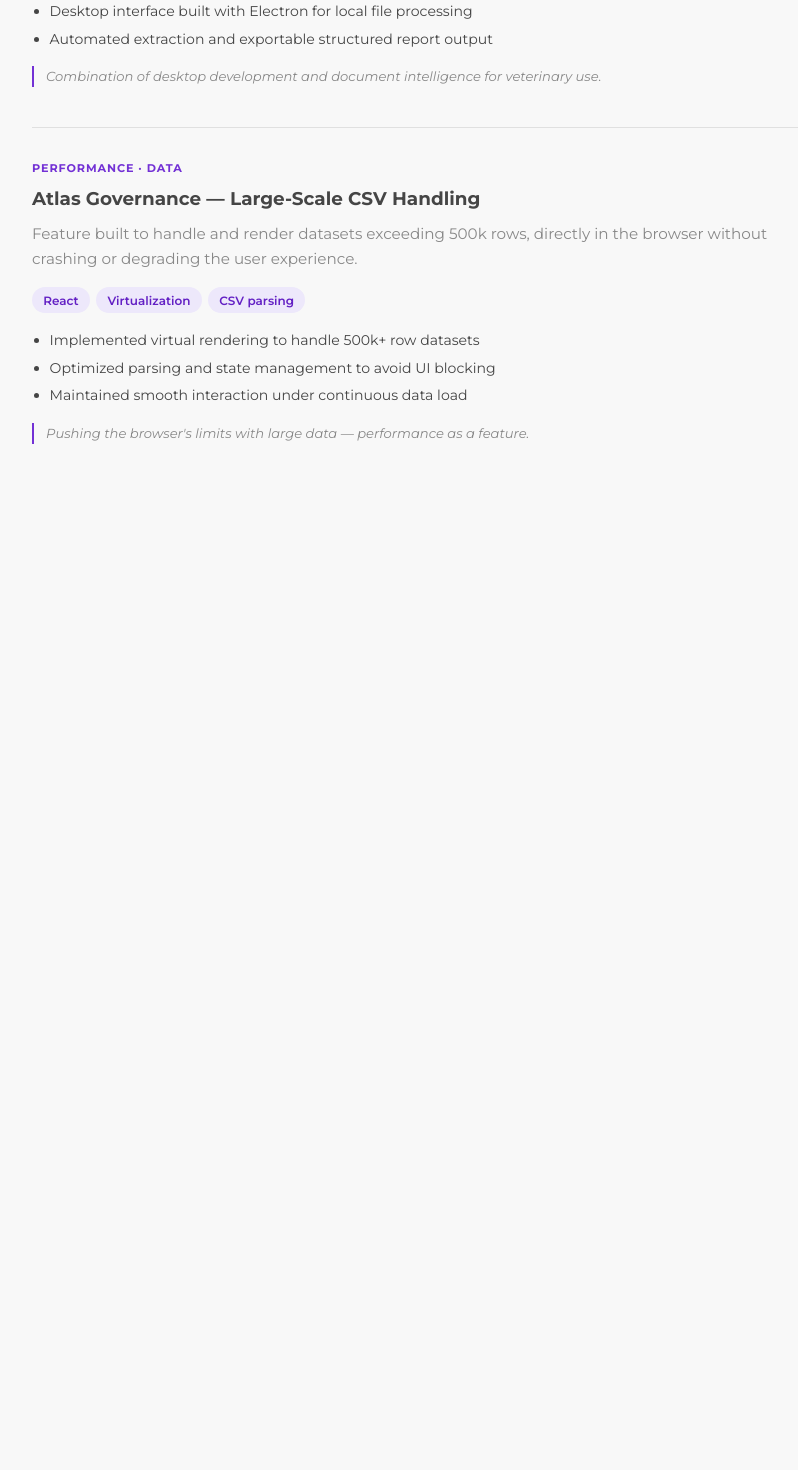
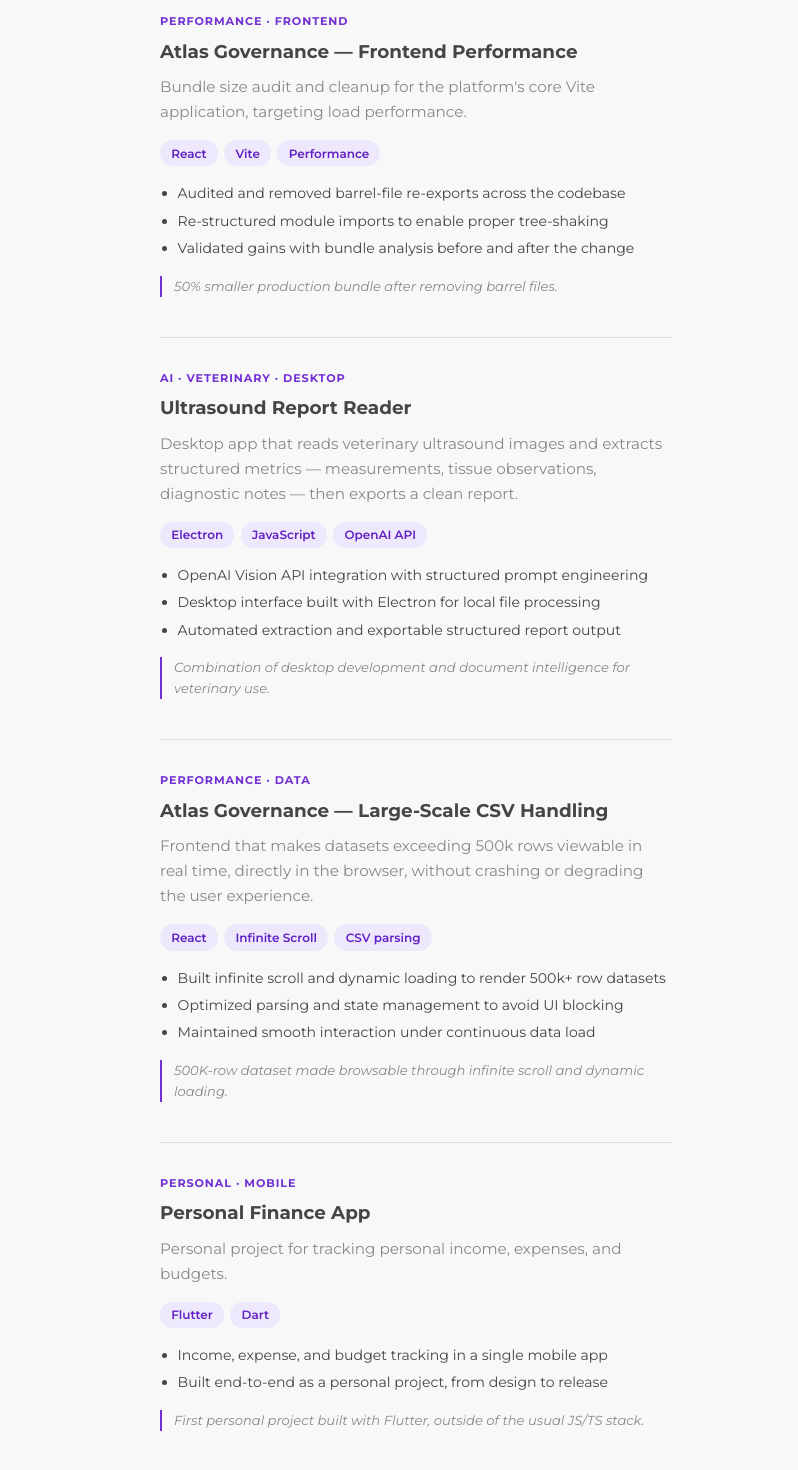
Before and after one commit to codenicolai/portfolio, a SvelteKit app: page /projects in a window 1280 px wide. Shown: the part 1540-3010 px from the top of the page, without its empty margins (224-1022 px from the left). Before the commit the page ends 2080 px from the top, so only its background shows below. Built offline with nearby package versions, Linux system fonts and the light colour scheme.

Commit message:
feat: update detail container width across multiple pages and enhance project descriptions

```diff
--- a/package.json
+++ b/package.json
@@ -8,7 +8,7 @@
 		"build": "vite build",
 		"preview": "vite preview",
 		"prepare": "svelte-kit sync || echo ''",
-		"deploy": "gh-pages -d build",
+		"deploy": "gh-pages -d build --dotfiles",
 		"check": "svelte-kit sync && svelte-check --tsconfig ./tsconfig.json",
 		"check:watch": "svelte-kit sync && svelte-check --tsconfig ./tsconfig.json --watch"
 	},
--- a/src/routes/contact-me/+page.svelte
+++ b/src/routes/contact-me/+page.svelte
@@ -41,7 +41,7 @@
 </main>
 
 <style>
-.detail-container { width: 60vw; margin: 2rem auto 4rem auto; display: flex; flex-direction: column; }
+.detail-container { width: 40vw; margin: 2rem auto 4rem auto; display: flex; flex-direction: column; }
 @media (max-width: 768px) { .detail-container { width: 88vw; } .detail-layout { flex-direction: column; } .detail-image img { width: 100%; height: 220px; } }
 .back-link { display: inline-flex; align-items: center; gap: 0.4rem; font-family: "Montserrat", sans-serif; font-size: 0.82rem; font-weight: 600; color: var(--color-text-muted); text-decoration: none; padding: 0.38rem 0.85rem 0.38rem 0.6rem; border-radius: 999px; border: 1px solid var(--color-border); background: transparent; transition: color 0.2s, border-color 0.2s, background 0.2s; margin-bottom: 1.5rem; align-self: flex-start; }
 .back-link:hover { color: var(--color-accent); border-color: var(--color-accent); background: var(--color-accent-subtle); }
--- a/src/routes/posts-and-thoughts/+page.svelte
+++ b/src/routes/posts-and-thoughts/+page.svelte
@@ -23,7 +23,7 @@
 </main>
 
 <style>
-.detail-container { width: 60vw; margin: 2rem auto 4rem auto; display: flex; flex-direction: column; }
+.detail-container { width: 40vw; margin: 2rem auto 4rem auto; display: flex; flex-direction: column; }
 @media (max-width: 768px) { .detail-container { width: 88vw; } .detail-layout { flex-direction: column; } .detail-image img { width: 100%; height: 220px; } }
 .back-link { display: inline-flex; align-items: center; gap: 0.4rem; font-family: "Montserrat", sans-serif; font-size: 0.82rem; font-weight: 600; color: var(--color-text-muted); text-decoration: none; padding: 0.38rem 0.85rem 0.38rem 0.6rem; border-radius: 999px; border: 1px solid var(--color-border); background: transparent; transition: color 0.2s, border-color 0.2s, background 0.2s; margin-bottom: 1.5rem; align-self: flex-start; }
 .back-link:hover { color: var(--color-accent); border-color: var(--color-accent); background: var(--color-accent-subtle); }
--- a/src/routes/projects/+page.svelte
+++ b/src/routes/projects/+page.svelte
@@ -81,13 +81,38 @@
       <li>AI integration for real-time transcription, summarization, and translation</li>
       <li>Meeting assistant with AI listening and live chat interaction</li>
       <li>Full video call system integration alongside AI and chat layers</li>
+      <li>Built a PDF-to-assembly generation feature, auto-extracting shareholder meeting data</li>
     </ul>
-    <p class="highlight">End-to-end integration of AI into real-time collaborative environments.</p>
+    <p class="highlight">70% faster registration for complex assemblies, by automating assembly creation from PDF documents.</p>
   </article>
 
   <div class="divider"></div>
 
   <!-- 4 -->
+  <article class="project">
+    <div class="project-top">
+      <div>
+        <span class="project-tag">Performance · Frontend</span>
+        <h2 class="project-name">Atlas Governance — Frontend Performance</h2>
+        <p class="project-desc">Bundle size audit and cleanup for the platform's core Vite application, targeting load performance.</p>
+      </div>
+    </div>
+    <div class="tags">
+      <span class="tag">React</span>
+      <span class="tag">Vite</span>
+      <span class="tag">Performance</span>
+    </div>
+    <ul class="contributions">
+      <li>Audited and removed barrel-file re-exports across the codebase</li>
+      <li>Re-structured module imports to enable proper tree-shaking</li>
+      <li>Validated gains with bundle analysis before and after the change</li>
+    </ul>
+    <p class="highlight">50% smaller production bundle after removing barrel files.</p>
+  </article>
+
+  <div class="divider"></div>
+
+  <!-- 6 -->
   <article class="project">
     <div class="project-top">
       <div>
@@ -111,32 +136,54 @@
 
   <div class="divider"></div>
 
-  <!-- 5 -->
+  <!-- 7 -->
   <article class="project">
     <div class="project-top">
       <div>
         <span class="project-tag">Performance · Data</span>
         <h2 class="project-name">Atlas Governance — Large-Scale CSV Handling</h2>
-        <p class="project-desc">Feature built to handle and render datasets exceeding 500k rows, directly in the browser without crashing or degrading the user experience.</p>
+        <p class="project-desc">Frontend that makes datasets exceeding 500k rows viewable in real time, directly in the browser, without crashing or degrading the user experience.</p>
       </div>
     </div>
     <div class="tags">
       <span class="tag">React</span>
-      <span class="tag">Virtualization</span>
+      <span class="tag">Infinite Scroll</span>
       <span class="tag">CSV parsing</span>
     </div>
     <ul class="contributions">
-      <li>Implemented virtual rendering to handle 500k+ row datasets</li>
+      <li>Built infinite scroll and dynamic loading to render 500k+ row datasets</li>
       <li>Optimized parsing and state management to avoid UI blocking</li>
       <li>Maintained smooth interaction under continuous data load</li>
     </ul>
-    <p class="highlight">Pushing the browser's limits with large data — performance as a feature.</p>
+    <p class="highlight">500K-row dataset made browsable through infinite scroll and dynamic loading.</p>
+  </article>
+
+  <div class="divider"></div>
+
+  <!-- 8 -->
+  <article class="project">
+    <div class="project-top">
+      <div>
+        <span class="project-tag">Personal · Mobile</span>
+        <h2 class="project-name">Personal Finance App</h2>
+        <p class="project-desc">Personal project for tracking personal income, expenses, and budgets.</p>
+      </div>
+    </div>
+    <div class="tags">
+      <span class="tag">Flutter</span>
+      <span class="tag">Dart</span>
+    </div>
+    <ul class="contributions">
+      <li>Income, expense, and budget tracking in a single mobile app</li>
+      <li>Built end-to-end as a personal project, from design to release</li>
+    </ul>
+    <p class="highlight">First personal project built with Flutter, outside of the usual JS/TS stack.</p>
   </article>
 </main>
 
 <style>
 .detail-container {
-  width: 60vw;
+  width: 40vw;
   margin: 2rem auto 4rem auto;
   display: flex;
   flex-direction: column;
--- a/src/routes/skills/+page.svelte
+++ b/src/routes/skills/+page.svelte
@@ -162,7 +162,7 @@
 
 <style>
 .detail-container {
-  width: 60vw;
+  width: 40vw;
   margin: 2rem auto 4rem auto;
   display: flex;
   flex-direction: column;
```
